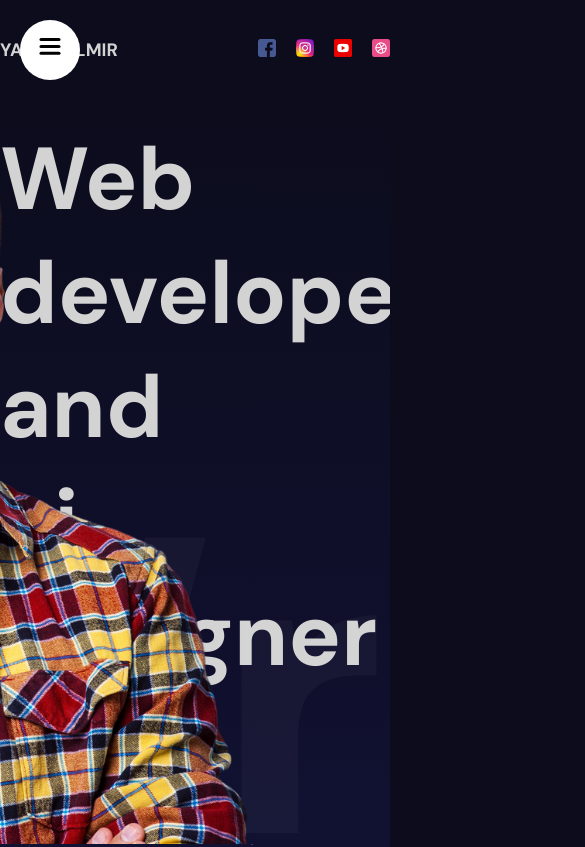
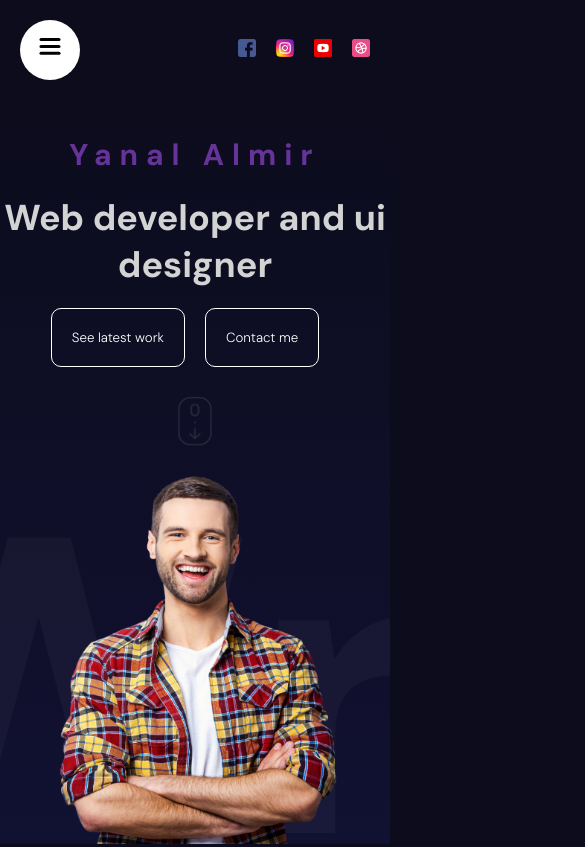
Before and after one commit to yanalalmer/template-portfolio-website, a React (Create React App) app: page / in a window 390 px wide. Shown: the top 847 px of the page, 585 px wide, since content can reach past the window. Built offline with nearby package versions, Linux system fonts and the light colour scheme.

Commit message:
added responsive for header and hero

```diff
--- a/src/App.js
+++ b/src/App.js
@@ -15,19 +15,19 @@ function App() {
         <Navbar />
         <Hero />
       </section>
-      <section id='services'>
+      {/* <section id='services'>
         <Parallax type='services' />
-      </section>
-      <section>
+      </section> */}
+      {/* <section>
         <Services />
-      </section>
-      <section id='portfolio'>
+      </section> */}
+      {/* <section id='portfolio'>
         <Parallax type='portfolio' />
-      </section>
-      <Portfolio />
-      <section id='contact'>
+      </section> */}
+      {/* <Portfolio /> */}
+      {/* <section id='contact'>
         <Contact />
-      </section>
+      </section> */}
     </div>
   );
 }
--- a/src/app.scss
+++ b/src/app.scss
@@ -20,3 +20,18 @@ section {
   height: 100vh;
   scroll-snap-align: center;
 }
+@mixin mobile {
+  @media (max-width: 738px) {
+    @content;
+  }
+}
+@mixin tablet {
+  @media (max-width: 1024px) {
+    @content;
+  }
+}
+@mixin laptop {
+  @media (max-width: 1366px) {
+    @content;
+  }
+}
--- a/src/components/hero/hero.scss
+++ b/src/components/hero/hero.scss
@@ -1,3 +1,5 @@
+@import '../../app.scss';
+
 .hero {
   height: calc(100vh - 100px);
   background: linear-gradient(180deg, #0c0c1d, #111132);
@@ -16,6 +18,13 @@
       flex-direction: column;
       justify-content: center;
       gap: 40px;
+      @include mobile {
+        height: 50%;
+        width: 100%;
+        gap: 20px;
+        align-items: center;
+        text-align: center;
+      }
 
       h2 {
         font-size: 30px;
@@ -24,6 +33,9 @@
       }
       h1 {
         font-size: 88px;
+        @include mobile {
+          font-size: 36px;
+        }
       }
       .buttons {
         button {
@@ -49,6 +61,16 @@
     position: absolute;
     top: 0;
     right: 0;
+    @include mobile {
+      height: 50%;
+      width: 100%;
+      top: unset;
+      bottom: 0;
+    }
+    img {
+      width: 100%;
+      height: 100%;
+    }
   }
   .slidingTextContainer {
     position: absolute;
--- a/src/components/navbar/navbar.scss
+++ b/src/components/navbar/navbar.scss
@@ -1,3 +1,5 @@
+@import '../../app.scss';
+
 .navbar {
   height: 100px;
   .wrapper {
@@ -7,10 +9,18 @@
     align-items: center;
     justify-content: space-between;
     height: 100%;
+    @include mobile {
+      justify-content: flex-end;
+      padding: 20px;
+    }
     span {
       font-weight: bold;
       text-transform: uppercase;
       font-size: 18px;
+
+      @include mobile {
+        display: none;
+      }
     }
     .social {
       display: flex;
--- a/src/components/sidebar/sidebar.scss
+++ b/src/components/sidebar/sidebar.scss
@@ -1,3 +1,4 @@
+@import '../../app.scss';
 .sidebar {
   display: flex;
   flex-direction: column;
@@ -13,6 +14,9 @@
     width: 400px;
     background-color: white;
     z-index: 999;
+    @include mobile {
+      width: 200px;
+    }
     .links {
       position: absolute;
       width: 100%;
@@ -25,6 +29,9 @@
       text-transform: capitalize;
       a {
         font-size: 40px;
+        @include mobile {
+          font-size: 20px;
+        }
       }
     }
   }
```
